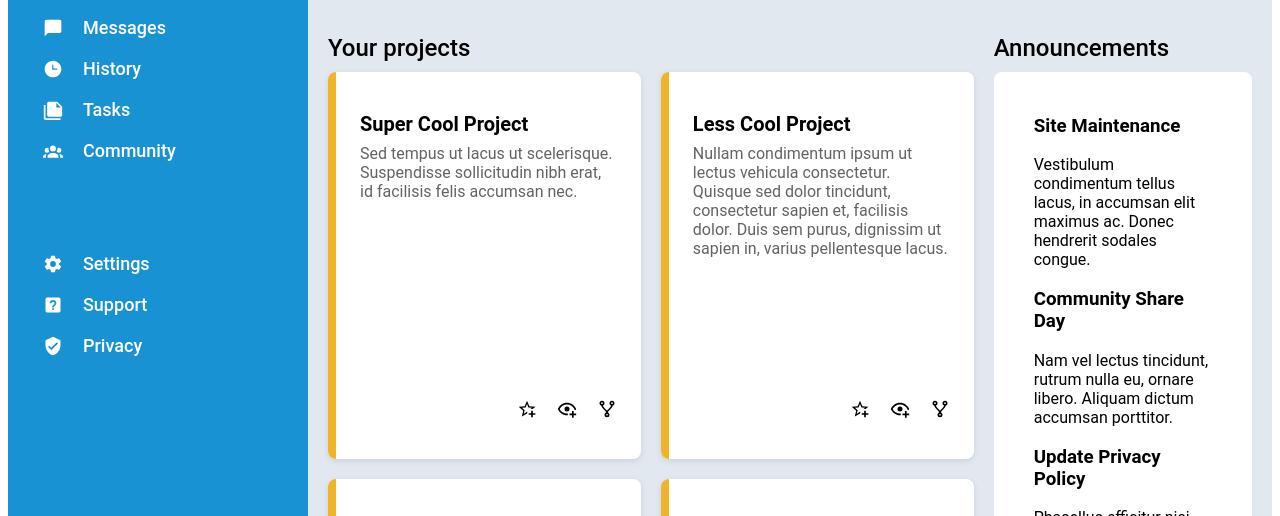
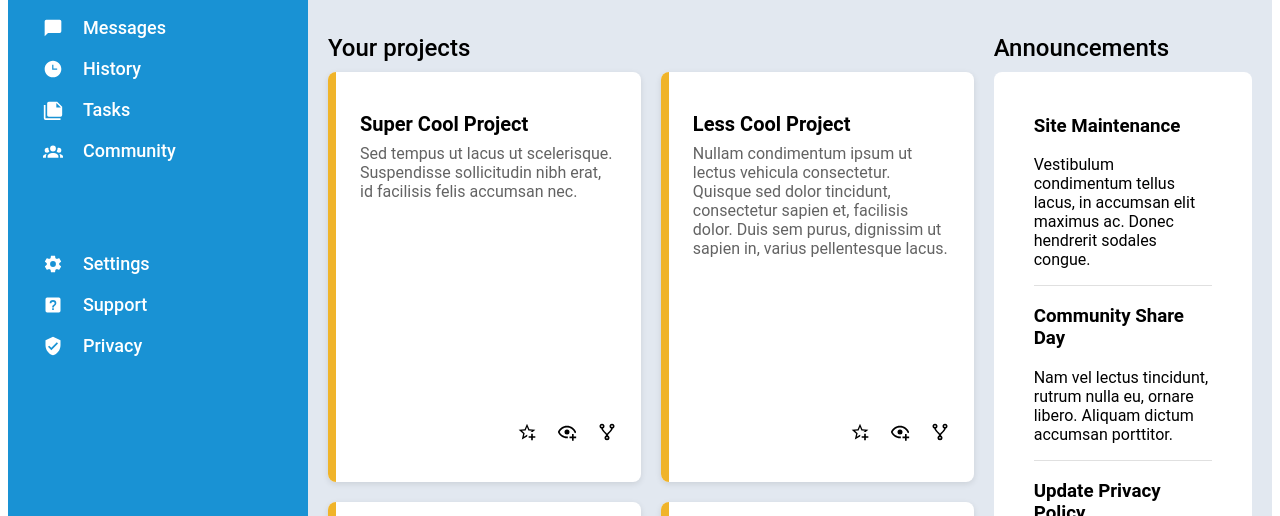
Before and after one commit to oraziorillo/the_odin_projects, a plain HTML site: page admin_dashboard/index.html in a window 1280 px wide. Shown: the part 214-730 px from the top of the page. Drawn offline with Linux system fonts and the light colour scheme.

Commit message:
[admin-dashboard] added separators to announcements section

```diff
--- a/admin_dashboard/index.html
+++ b/admin_dashboard/index.html
@@ -140,20 +140,20 @@
             </div>
             <div class="section announcements-section">
                 <h2>Announcements</h2>
-                <div class="announcements">
-                    <div class="announcement">
+                <ul class="announcements">
+                    <li class="announcement">
                         <h3>Site Maintenance</h3>
                         <p>Vestibulum condimentum tellus lacus, in accumsan elit maximus ac. Donec hendrerit sodales congue.</p>
-                    </div>
-                    <div class="announcement">
+                    </li>
+                    <li class="announcement">
                         <h3>Community Share Day</h3>
                         <p>Nam vel lectus tincidunt, rutrum nulla eu, ornare libero. Aliquam dictum accumsan porttitor.</p>
-                    </div>
-                    <div class="announcement">
+                    </li>
+                    <li class="announcement">
                         <h3>Update Privacy Policy</h3>
                         <p>Phasellus efficitur nisi eget elit consectetur, eget condimentum ante auctor. Cras fringilla sagittis sem in mattis.</p>
-                    </div>
-                </div>
+                    </li>
+                </ul>
             </div>
             <div class="section trending-section">
                 <h2>Trending</h2>
--- a/admin_dashboard/styles.css
+++ b/admin_dashboard/styles.css
@@ -273,20 +273,21 @@ div.main .announcements{
     border-radius: 8px;
     padding: 24px 40px 24px 40px;
     flex: 1;
+    margin: 0;
+    list-style-type: none;
 }
 
 li.announcement {
     list-style: none;
 }
 
-/* .announcement {
-    padding: 15px 0;
+.announcement {
     border-bottom: 1px solid #e0e0e0;
 }
 
 .announcement:last-child {
     border-bottom: none;
-} */
+}
 
 
 /*** Trending section style ***/
```
